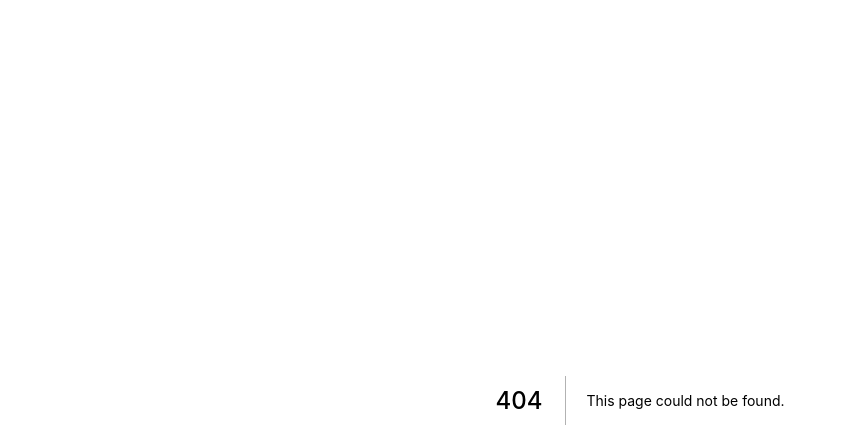
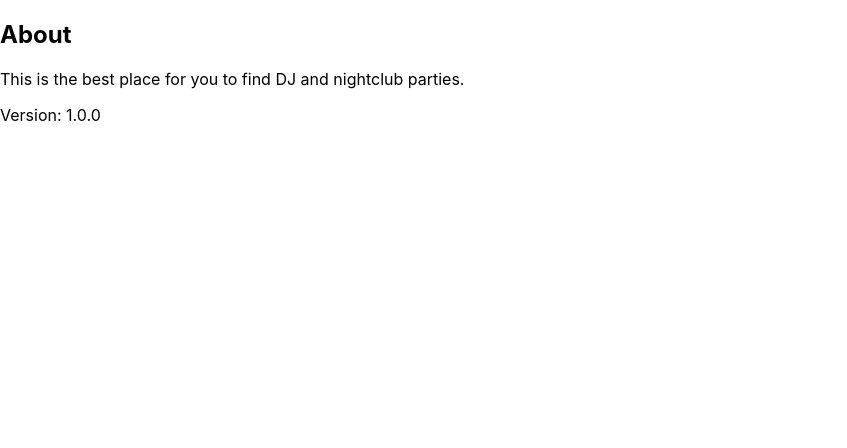
Before and after one commit to SajjanKarn/dj-events-frontend, a Next.js app: page /about in a window 1280 px wide. Before the commit this address had no page. Shown: the top 448 px of the page, without its empty margins (0-847 px from the left). Built offline with nearby package versions, Linux system fonts and the light colour scheme.

Commit message:
added pages and routing

```diff
--- /dev/null
+++ b/pages/about.js
@@ -0,0 +1,9 @@
+export default function AboutPage() {
+  return (
+    <div>
+      <h2>About</h2>
+      <p>This is the best place for you to find DJ and nightclub parties.</p>
+      <p>Version: 1.0.0</p>
+    </div>
+  );
+}
```
Also changed, not shown: pages/events/[slug].js (added, +7 -0 lines), pages/events/add.js (added, +7 -0 lines), pages/events/index.js (added, +7 -0 lines).
